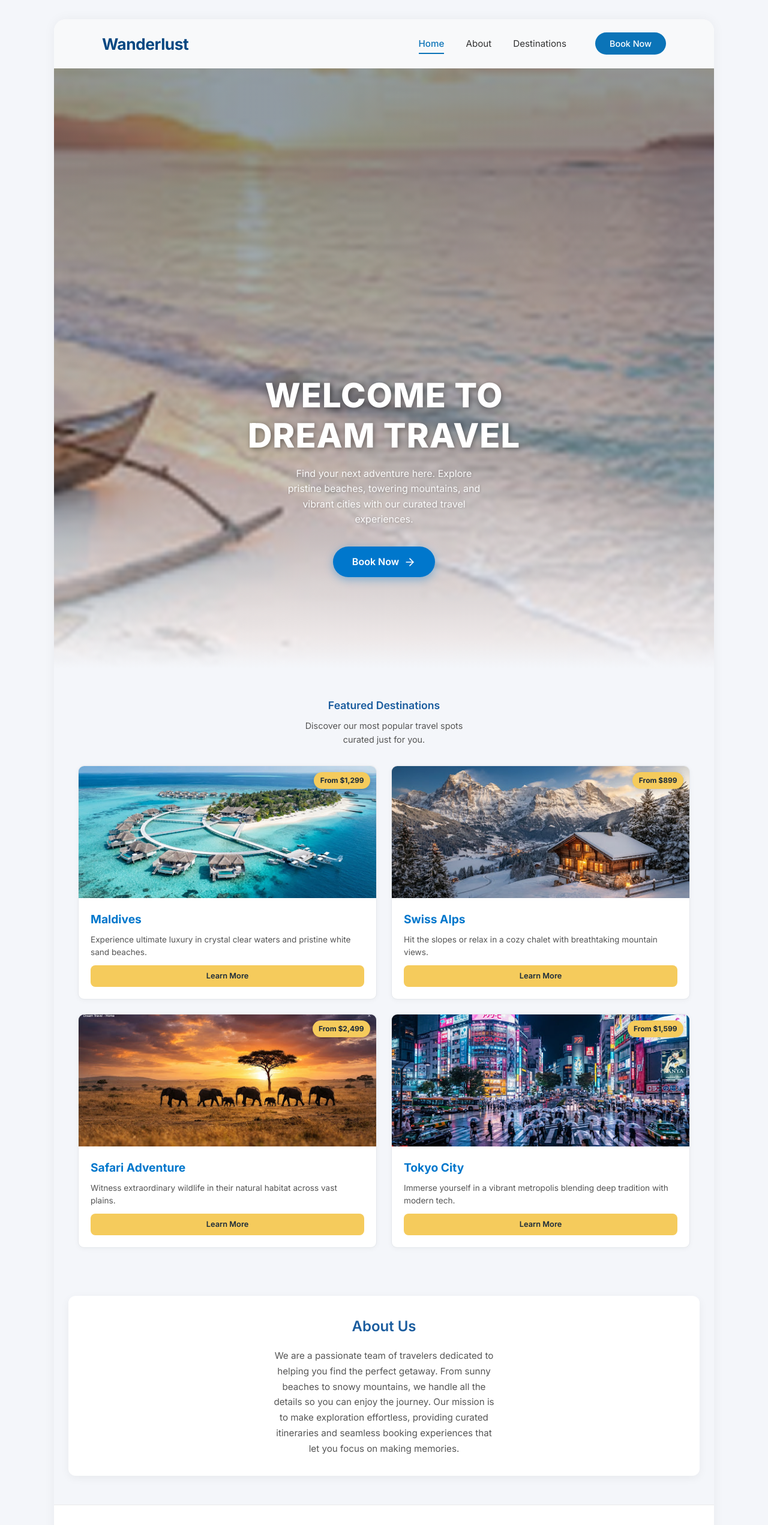
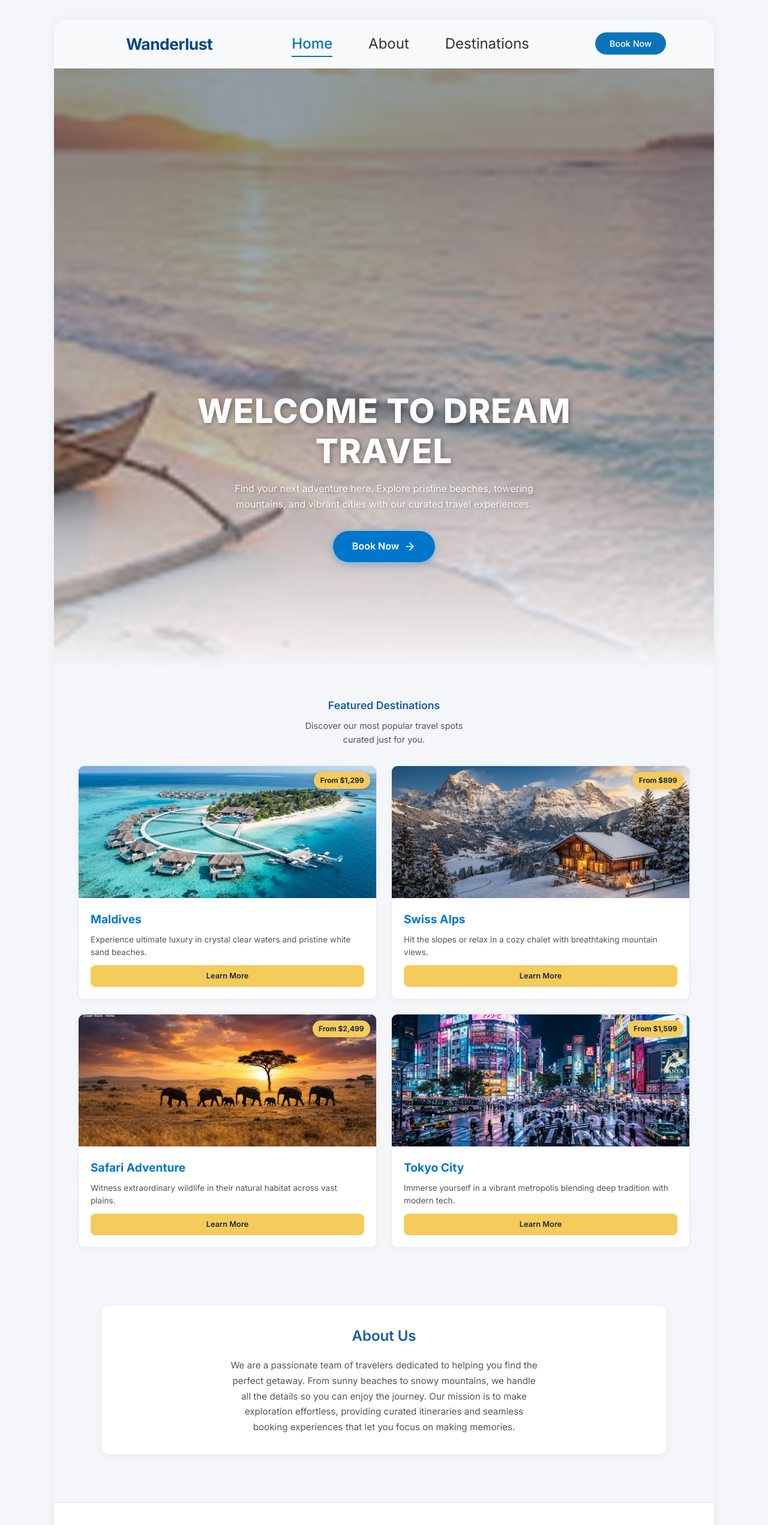
Before and after one commit to 2007saurabh/Figma_2, a plain HTML site: page index.html in a window 1280 px wide. Shown: the top 2542 px of the page at 60% size. Drawn offline with Linux system fonts and the light colour scheme.

Commit message:
Update hero section text and adjust CSS styles for improved layout and readability

```diff
--- a/index.html
+++ b/index.html
@@ -33,8 +33,8 @@
     <!-- Hero Section -->
     <section class="hero" id="hero">
       <div class="hero-content">
-        <h1>Welcome to<br>Dream Travel</h1>
-        <p>Find your next adventure here. Explore pristine beaches, towering mountains, and vibrant cities with our curated travel experiences.</p>
+        <h1>Welcome to Dream <br>Travel</h1>
+        <p>Find your next adventure here. Explore pristine beaches, towering <br>mountains, and vibrant cities with our curated travel experiences.</p>
         <a href="#" class="btn-primary" id="bookNowBtn">
           Book Now
           <svg xmlns="http://www.w3.org/2000/svg" width="24" height="24" viewBox="0 0 24 24" fill="none" stroke="currentColor" stroke-width="2" stroke-linecap="round" stroke-linejoin="round"><line x1="5" y1="12" x2="19" y2="12"></line><polyline points="12 5 19 12 12 19"></polyline></svg>
--- a/style.css
+++ b/style.css
@@ -30,6 +30,7 @@ body {
   color: #064882; /* Deep navy blue */
   text-decoration: none;
   letter-spacing: -0.5px;
+  padding-left: 40px;
 }
 
 /* Navigation List */
@@ -37,14 +38,14 @@ body {
   list-style: none;
   display: flex;
   align-items: center;
-  gap: 36px; /* Exact spacing between Home, About, Destinations, and Book Now */
+  gap: 60px; /* Exact spacing between Home, About, Destinations, and Book Now */
 }
 
 /* Standard Nav Links */
 .nav-links a {
   text-decoration: none;
   color: #333333;
-  font-size: 0.95rem;
+  font-size: 1.5rem;
   font-weight: 400;
   padding-bottom: 6px;
   transition: color 0.2s ease;
@@ -67,10 +68,11 @@ body {
   color: #ffffff;
   font-weight: 500;
   font-size: 0.9rem;
-  padding: 10px 28px;
+  padding: 10px 0px;
+  padding-right: 50px;
   border-radius: 999px; /* Full pill shape */
   border-bottom: none;
-  margin-left: 12px; /* Extra breathing room before the button */
+  margin-left: 50px; /* Extra breathing room before the button */
   transition: background-color 0.2s ease;
 }
 
@@ -163,10 +165,10 @@ body {
 .hero p {
     font-size: 1rem;
     font-weight: 400;
-    max-width: 350px;
+    /* max-width: 500px; */
     margin-bottom: 2rem;
     text-shadow: 1px 1px 4px rgba(0, 0, 0, 0.3);
-    opacity: 0.95;
+    opacity: 0.9;
 }
 
 .btn-primary {
@@ -315,7 +317,7 @@ body {
 
 /* --- About Us Section --- */
 .about-section {
-    padding: 2rem 1.5rem 3rem;
+    padding: 3rem 5rem 5rem;
     background-color: #f4f6fa;
 }
 
@@ -338,7 +340,7 @@ body {
     color: #555;
     font-size: 0.95rem;
     line-height: 1.7;
-    max-width: 380px;
+    max-width: 520px; /* Increased from 380px to make the text span 6 lines */
     margin: 0 auto;
 }
 .footer {
```
